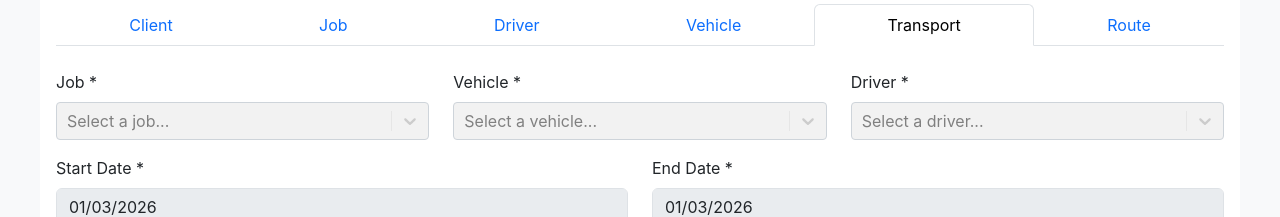
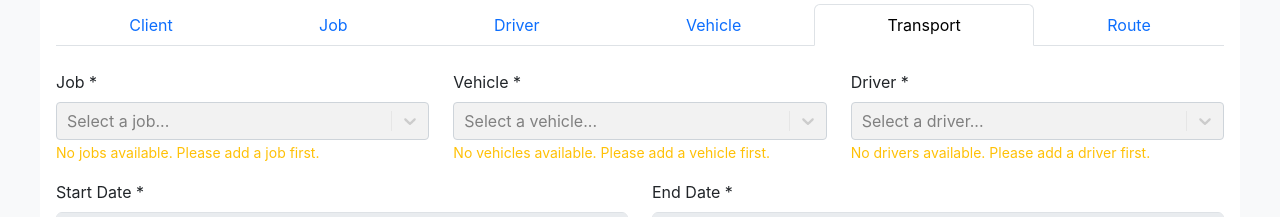
Before and after one commit to SpeedfireV/pap-project, a Next.js app in the folder FrontendWebApp/: page /data_entry in a window 1280 px wide. Both pictures are taken after a click on the tab "Transport". Shown: the part 364-581 px from the top of the page. Built offline with nearby package versions, Linux system fonts and the light colour scheme; no server answers.

Commit message:
Further improvements to dropdowns in data entry

```diff
--- a/FrontendWebApp/src/components/DataEntryForm.tsx
+++ b/FrontendWebApp/src/components/DataEntryForm.tsx
@@ -1,5 +1,5 @@
 import { Form, Button, Alert, Card, Tabs, Tab, Row, Col } from "react-bootstrap";
-import { useState, FormEvent, useEffect, useCallback } from "react";
+import { useState, FormEvent, useEffect, useMemo } from "react";
 import Select from 'react-select';
 import { useAuth } from '../contexts/AuthContext';
 import {
@@ -70,6 +70,39 @@ const DataEntryForm: React.FC = () => {
   const [jobs, setJobs] = useState<any[]>([]);
   const [transports, setTransports] = useState<any[]>([]);
 
+  // Create a map of clients for quick lookup
+  const clientMap = useMemo(() => {
+    const map: Record<number, string> = {};
+    clients.forEach(client => {
+      map[client.clientId] = client.name;
+    });
+    return map;
+  }, [clients]);
+
+  // Create a map of vehicles for quick lookup
+  const vehicleMap = useMemo(() => {
+    const map: Record<number, { licensePlate: string; type: string }> = {};
+    vehicles.forEach(vehicle => {
+      map[vehicle.vehicleId] = {
+        licensePlate: vehicle.licensePlate,
+        type: VehicleType[vehicle.type] || 'Unknown'
+      };
+    });
+    return map;
+  }, [vehicles]);
+
+  // Create a map of drivers for quick lookup
+  const driverMap = useMemo(() => {
+    const map: Record<number, { name: string; surname: string }> = {};
+    drivers.forEach(driver => {
+      map[driver.driverId] = {
+        name: driver.name,
+        surname: driver.surname
+      };
+    });
+    return map;
+  }, [drivers]);
+
   // Form states
   const [clientForm, setClientForm] = useState<CreateClientDto>({
     name: '',
@@ -124,10 +157,13 @@ const DataEntryForm: React.FC = () => {
     label: `${client.name} (NIP: ${client.nip})`
   }));
 
-  const jobOptions: SelectOption[] = jobs.map(job => ({
-    value: job.jobId,
-    label: `Job #${job.jobId} - ${job.client?.name || 'Unknown Client'} - ${job.date}`
-  }));
+  const jobOptions: SelectOption[] = jobs.map(job => {
+    const clientName = clientMap[job.clientId] || 'Unknown Client';
+    return {
+      value: job.jobId,
+      label: `Job #${job.jobId} - ${clientName} - ${job.startDate}`
+    };
+  });
 
   const driverOptions: SelectOption[] = drivers.map(driver => ({
     value: driver.driverId,
@@ -139,10 +175,14 @@ const DataEntryForm: React.FC = () => {
     label: `${vehicle.licensePlate} - ${VehicleType[vehicle.type] || 'Unknown'} (${VehicleState[vehicle.state] || 'Unknown'})`
   }));
 
-  const transportOptions: SelectOption[] = transports.map(transport => ({
-    value: transport.transportId,
-    label: `Transport #${transport.transportId} - Job: ${transport.jobId} - ${transport.vehicle?.licensePlate || 'No Vehicle'}`
-  }));
+  const transportOptions: SelectOption[] = transports.map(transport => {
+    const vehicleInfo = vehicleMap[transport.vehicleId];
+    const vehicleLabel = vehicleInfo ? vehicleInfo.licensePlate : 'No Vehicle';
+    return {
+      value: transport.transportId,
+      label: `Transport #${transport.transportId} - Job: ${transport.jobId} - ${vehicleLabel}`
+    };
+  });
 
   // Status enum options
   const jobStatusOptions: SelectOption[] = Object.entries(JobStatus)
@@ -181,9 +221,9 @@ const DataEntryForm: React.FC = () => {
     }));
 
   // Filter functions for searchable dropdowns
-  const filterOption = useCallback((option: any, inputValue: string) => {
+  const filterOption = (option: any, inputValue: string) => {
     return option.label.toLowerCase().includes(inputValue.toLowerCase());
-  }, []);
+  };
 
   // Load related data for dropdowns
   useEffect(() => {
@@ -741,6 +781,11 @@ const DataEntryForm: React.FC = () => {
                       styles={customSelectStyles}
                       noOptionsMessage={() => "No jobs found"}
                     />
+                    {jobs.length === 0 && (
+                      <Form.Text className="text-warning">
+                        No jobs available. Please add a job first.
+                      </Form.Text>
+                    )}
                   </Form.Group>
                 </Col>
                 <Col md={4}>
@@ -758,6 +803,11 @@ const DataEntryForm: React.FC = () => {
                       styles={customSelectStyles}
                       noOptionsMessage={() => "No vehicles found"}
                     />
+                    {vehicles.length === 0 && (
+                      <Form.Text className="text-warning">
+                        No vehicles available. Please add a vehicle first.
+                      </Form.Text>
+                    )}
                   </Form.Group>
                 </Col>
                 <Col md={4}>
@@ -775,6 +825,11 @@ const DataEntryForm: React.FC = () => {
                       styles={customSelectStyles}
                       noOptionsMessage={() => "No drivers found"}
                     />
+                    {drivers.length === 0 && (
+                      <Form.Text className="text-warning">
+                        No drivers available. Please add a driver first.
+                      </Form.Text>
+                    )}
                   </Form.Group>
                 </Col>
               </Row>
```
